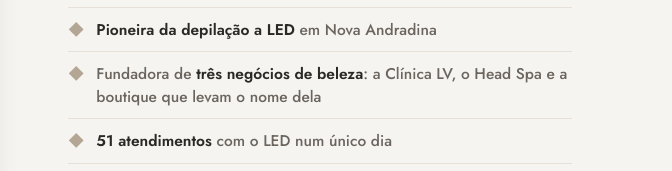
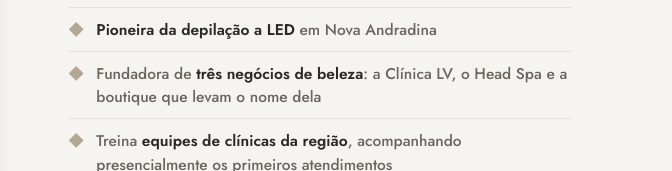
Before and after one commit to thaysmoya/rascunho-9k27, a plain HTML site: page index.html in a window 1280 px wide. Shown: the part 1880-2051 px from the top of the page, 608-1280 px from the left. Drawn offline with Linux system fonts and the light colour scheme.

Commit message:
Update index.html

```diff
--- a/index.html
+++ b/index.html
@@ -305,7 +305,6 @@
         <div><i>◆</i><span><b>14 anos de estética</b>: começou na fotodepilação, especializou-se em depilação a laser e há 3 anos atende com o LED</span></div>
         <div><i>◆</i><span><b>Pioneira da depilação a LED</b> em Nova Andradina</span></div>
         <div><i>◆</i><span>Fundadora de <b>três negócios de beleza</b>: a Clínica LV, o Head Spa e a boutique que levam o nome dela</span></div>
-        <div><i>◆</i><span><b>51 atendimentos</b> com o LED num único dia</span></div>
         <div><i>◆</i><span>Treina <b>equipes de clínicas da região</b>, acompanhando presencialmente os primeiros atendimentos</span></div>
       </div>
       <div class="pendencia">Currículo recebido 29/08 (14 anos: fotodepilação, laser, LED; pioneira do LED em Nova Andradina). Falta só confirmar se existem certificações formais a citar. Validar a fala em primeira pessoa com a Laysa.</div>
```
